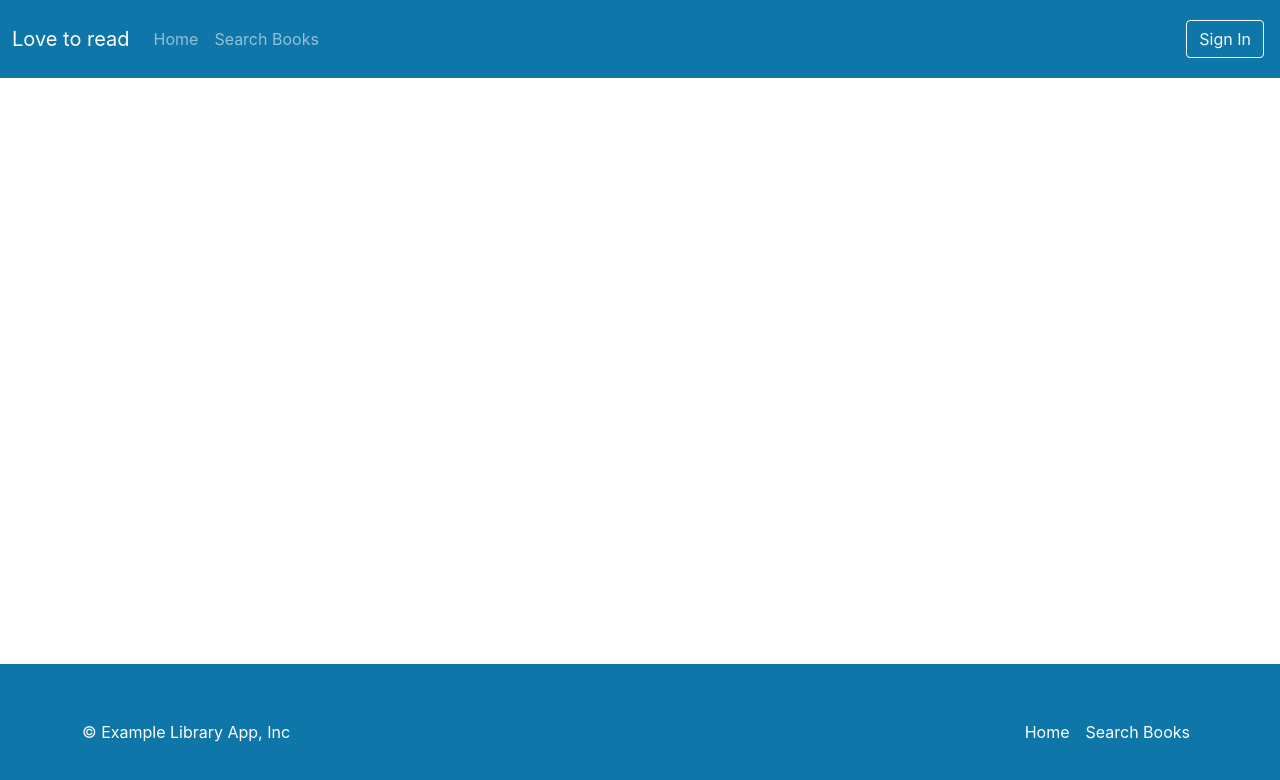
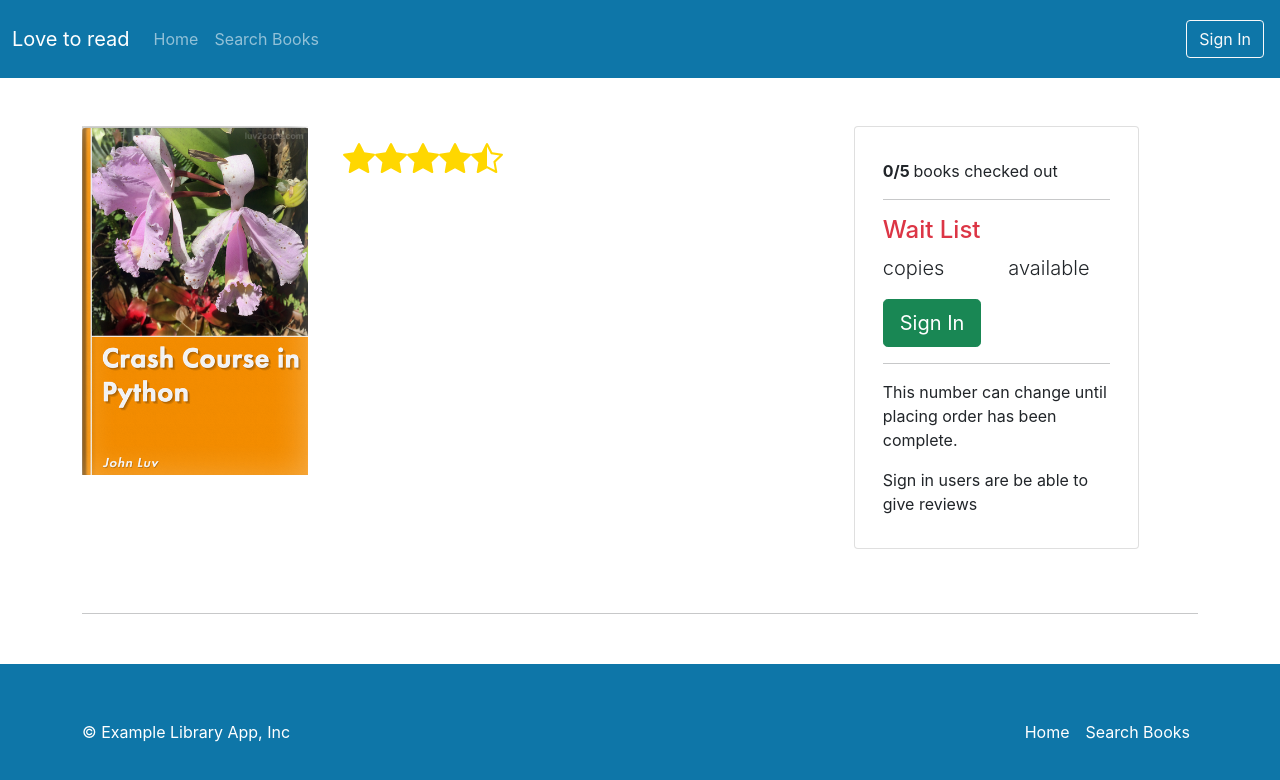
Before and after one commit to TomiSar/Library-FS-App, a React (Create React App) app in the folder frontend/: page /checkout/1 in a window 1280 px wide. Shown: the top 780 px of the page. Built offline with nearby package versions, Linux system fonts and the light colour scheme; no server answers.

Commit message:
Checkout page and star ratings page added with some dynamic values. Search page navigation to book details added. Checkout page shows book details based on bookId.

```diff
--- a/frontend/src/App.tsx
+++ b/frontend/src/App.tsx
@@ -4,6 +4,7 @@ import { Footer } from './layouts/NavbarAndFooter/Footer';
 import { Navbar } from './layouts/NavbarAndFooter/Navbar';
 import { SearchBooksPage } from './layouts/SearchBooksPage/SearchBooksPage';
 import './App.css';
+import { BookCheckoutPage } from './layouts/BookCheckoutPage/BookCheckoutPage';
 
 export const App = () => {
   return (
@@ -20,6 +21,9 @@ export const App = () => {
           <Route path='/search'>
             <SearchBooksPage />
           </Route>
+          <Route path='/checkout/:bookId'>
+            <BookCheckoutPage />
+          </Route>
         </Switch>
       </div>
       <Footer />
--- /dev/null
+++ b/frontend/src/layouts/BookCheckoutPage/BookCheckoutPage.tsx
@@ -0,0 +1,101 @@
+import { useEffect, useState } from 'react';
+import BookModel from '../../models/BookModel';
+import { BOOKS_URL } from '../../constants';
+import { LoadingSpinner } from '../Utils/LoadingSpinner';
+import { StarsReview } from '../Utils/StarsReview';
+import { CheckoutAndReviewBox } from './CheckoutAndReviewBox';
+
+export const BookCheckoutPage = () => {
+  const [book, setBook] = useState<BookModel>();
+  const [isLoading, setIsLoading] = useState(false);
+  const [httpError, setHttpError] = useState(null);
+
+  const bookId = window.location.pathname.split('/')[2];
+
+  useEffect(() => {
+    setIsLoading(true);
+    const fetchBook = async () => {
+      const res = await fetch(`${BOOKS_URL}/${bookId}`);
+
+      if (!res.ok) throw new Error('Failed fetching books');
+
+      const resJson = await res.json();
+
+      const fecthedBook: BookModel = {
+        id: resJson.id,
+        title: resJson.title,
+        author: resJson.author,
+        description: resJson.description,
+        copies: resJson.copies,
+        copiesAvailable: resJson.copiesAvailable,
+        category: resJson.category,
+        img: resJson.img,
+      };
+
+      setBook(fecthedBook);
+      setIsLoading(false);
+    };
+    fetchBook().catch((error: any) => {
+      setIsLoading(false);
+      setHttpError(error.message);
+    });
+  }, [bookId]);
+
+  isLoading && <LoadingSpinner />;
+  httpError && <LoadingSpinner />;
+
+  return (
+    <div>
+      <div className='container d-none d-lg-block'>
+        <div className='row mt-5'>
+          <div className='col-sm-2 col-md-2'>
+            {book?.img ? (
+              <img src={book?.img} width='226' height='349' alt='Book' />
+            ) : (
+              <img
+                src={require('./../../Images/BooksImages/book-luv2code-1000.png')}
+                width='226'
+                height='349'
+                alt='Book'
+              />
+            )}
+          </div>
+          <div className='col-4 col-md-4 container'>
+            <div className='ml-2'>
+              <h2>{book?.title}</h2>
+              <h5 className='text-primary'>{book?.author}</h5>
+              <p className='lead'>{book?.description}</p>
+              <StarsReview rating={4.5} size={32} />
+            </div>
+          </div>
+          <CheckoutAndReviewBox book={book} mobile={false} />
+        </div>
+        <hr />
+      </div>
+      <div className='container d-lg-none mt-5'>
+        <div className='d-flex justify-content-center alighn-items-center'>
+          {book?.img ? (
+            <img src={book?.img} width='226' height='349' alt='Book' />
+          ) : (
+            <img
+              src={require('./../../Images/BooksImages/book-luv2code-1000.png')}
+              width='226'
+              height='349'
+              alt='Book'
+            />
+          )}
+        </div>
+        <div className='mt-4'>
+          <div className='ml-2'>
+            <h2>{book?.title}</h2>
+            <h5 className='text-primary'>{book?.author}</h5>
+            <p className='lead'>{book?.description}</p>
+            <StarsReview rating={4.5} size={32} />
+          </div>
+        </div>
+        <CheckoutAndReviewBox book={book} mobile={false} />
+        <hr />
+      </div>
+    </div>
+  );
+};
--- /dev/null
+++ b/frontend/src/layouts/BookCheckoutPage/CheckoutAndReviewBox.tsx
@@ -0,0 +1,50 @@
+import { Link } from 'react-router-dom';
+import BookModel from '../../models/BookModel';
+
+type Props = {
+  book: BookModel | undefined;
+  mobile: boolean;
+};
+
+export const CheckoutAndReviewBox = ({ book, mobile }: Props) => {
+  return (
+    <div
+      className={
+        mobile ? 'card d-flex mt-5' : 'card col-3 container d-flex mb-5'
+      }
+    >
+      <div className='card-body container'>
+        <div className='mt-3'>
+          <p>
+            <b>0/5 </b>
+            books checked out
+          </p>
+          <hr />
+          {book && book.copiesAvailable && book.copiesAvailable > 0 ? (
+            <h4 className='text-success'>Available</h4>
+          ) : (
+            <h4 className='text-danger'>Wait List</h4>
+          )}
+          <div className='row'>
+            <p className='col-6 lead'>
+              <b>{book?.copies} </b>
+              copies
+            </p>
+            <p className='col-6 lead'>
+              <b>{book?.copiesAvailable} </b>
+              available
+            </p>
+          </div>
+        </div>
+        <Link className='btn btn-success btn-lg' to='/login'>
+          Sign In
+        </Link>
+        <hr />
+        <p className='mt-3'>
+          This number can change until placing order has been complete.
+        </p>
+        <p>Sign in users are be able to give reviews</p>
+      </div>
+    </div>
+  );
+};
--- a/frontend/src/layouts/SearchBooksPage/components/SearchBook.tsx
+++ b/frontend/src/layouts/SearchBooksPage/components/SearchBook.tsx
@@ -1,4 +1,4 @@
-/* eslint-disable jsx-a11y/anchor-is-valid */
+import { Link } from 'react-router-dom';
 import BookModel from '../../../models/BookModel';
 
 type Props = {
@@ -46,9 +46,12 @@ export const SearchBook = ({ book }: Props) => {
           </div>
         </div>
         <div className='col-md-4 d-flex justify-content-center align-items-center'>
-          <a className='btn btn-md main-color text-white' href='#'>
+          <Link
+            className='btn btn-md main-color text-white'
+            to={`/checkout/${book.id}`}
+          >
             View Details
-          </a>
+          </Link>
         </div>
       </div>
     </div>
--- /dev/null
+++ b/frontend/src/layouts/Utils/StarsReview.tsx
@@ -0,0 +1,77 @@
+type Props = {
+  rating: number;
+  size: number;
+};
+
+export const StarsReview = ({ rating, size }: Props) => {
+  let fullStars = 0;
+  let halfStars = 0;
+  let emptyStars = 0;
+
+  if (rating !== undefined && rating > 0 && rating <= 5) {
+    for (let i = 0; i <= 4; i++) {
+      if (rating - 1 >= 0) {
+        fullStars = fullStars + 1;
+        rating = rating - 1;
+      } else if (rating === 0.5) {
+        halfStars = halfStars + 1;
+        rating = rating - 0.5;
+      } else if (rating === 0) {
+        emptyStars = emptyStars + 1;
+      } else {
+        break;
+      }
+    }
+  } else {
+    emptyStars = 5;
+  }
+
+  return (
+    <div>
+      {Array.from({ length: fullStars }, (_, i) => (
+        <svg
+          key={i}
+          xmlns='http://www.w3.org/2000/svg'
+          width={size}
+          height={size}
+          fill='currentColor'
+          className='bi bi-star-fill'
+          style={{ color: 'gold' }}
+          viewBox='0 0 16 16'
+        >
+          <path d='M3.612 15.443c-.386.198-.824-.149-.746-.592l.83-4.73L.173 6.765c-.329-.314-.158-.888.283-.95l4.898-.696L7.538.792c.197-.39.73-.39.927 0l2.184 4.327 4.898.696c.441.062.612.636.282.95l-3.522 3.356.83 4.73c.078.443-.36.79-.746.592L8 13.187l-4.389 2.256z' />
+        </svg>
+      ))}
+
+      {Array.from({ length: halfStars }, (_, i) => (
+        <svg
+          key={i}
+          xmlns='http://www.w3.org/2000/svg'
+          width={size}
+          height={size}
+          fill='currentColor'
+          className='bi bi-star-half'
+          style={{ color: 'gold' }}
+          viewBox='0 0 16 16'
+        >
+          <path d='M5.354 5.119 7.538.792A.516.516 0 0 1 8 .5c.183 0 .366.097.465.292l2.184 4.327 4.898.696A.537.537 0 0 1 16 6.32a.548.548 0 0 1-.17.445l-3.523 3.356.83 4.73c.078.443-.36.79-.746.592L8 13.187l-4.389 2.256a.52.52 0 0 1-.146.05c-.342.06-.668-.254-.6-.642l.83-4.73L.173 6.765a.55.55 0 0 1-.172-.403.58.58 0 0 1 .085-.302.513.513 0 0 1 .37-.245l4.898-.696zM8 12.027a.5.5 0 0 1 .232.056l3.686 1.894-.694-3.957a.565.565 0 0 1 .162-.505l2.907-2.77-4.052-.576a.525.525 0 0 1-.393-.288L8.001 2.223 8 2.226v9.8z' />
+        </svg>
+      ))}
+
+      {Array.from({ length: emptyStars }, (_, i) => (
+        <svg
+          key={i}
+          xmlns='http://www.w3.org/2000/svg'
+          width={size}
+          height={size}
+          fill='currentColor'
+          className='bi bi-star'
+          style={{ color: 'gold' }}
+          viewBox='0 0 16 16'
+        >
+          <path d='M2.866 14.85c-.078.444.36.791.746.593l4.39-2.256 4.389 2.256c.386.198.824-.149.746-.592l-.83-4.73 3.522-3.356c.33-.314.16-.888-.282-.95l-4.898-.696L8.465.792a.513.513 0 0 0-.927 0L5.354 5.12l-4.898.696c-.441.062-.612.636-.283.95l3.523 3.356-.83 4.73zm4.905-2.767-3.686 1.894.694-3.957a.565.565 0 0 0-.163-.505L1.71 6.745l4.052-.576a.525.525 0 0 0 .393-.288L8 2.223l1.847 3.658a.525.525 0 0 0 .393.288l4.052.575-2.906 2.77a.565.565 0 0 0-.163.506l.694 3.957-3.686-1.894a.503.503 0 0 0-.461 0z' />
+        </svg>
+      ))}
+    </div>
+  );
+};
```
Also changed, not shown: frontend/tsconfig.json (+2 -8 lines).
